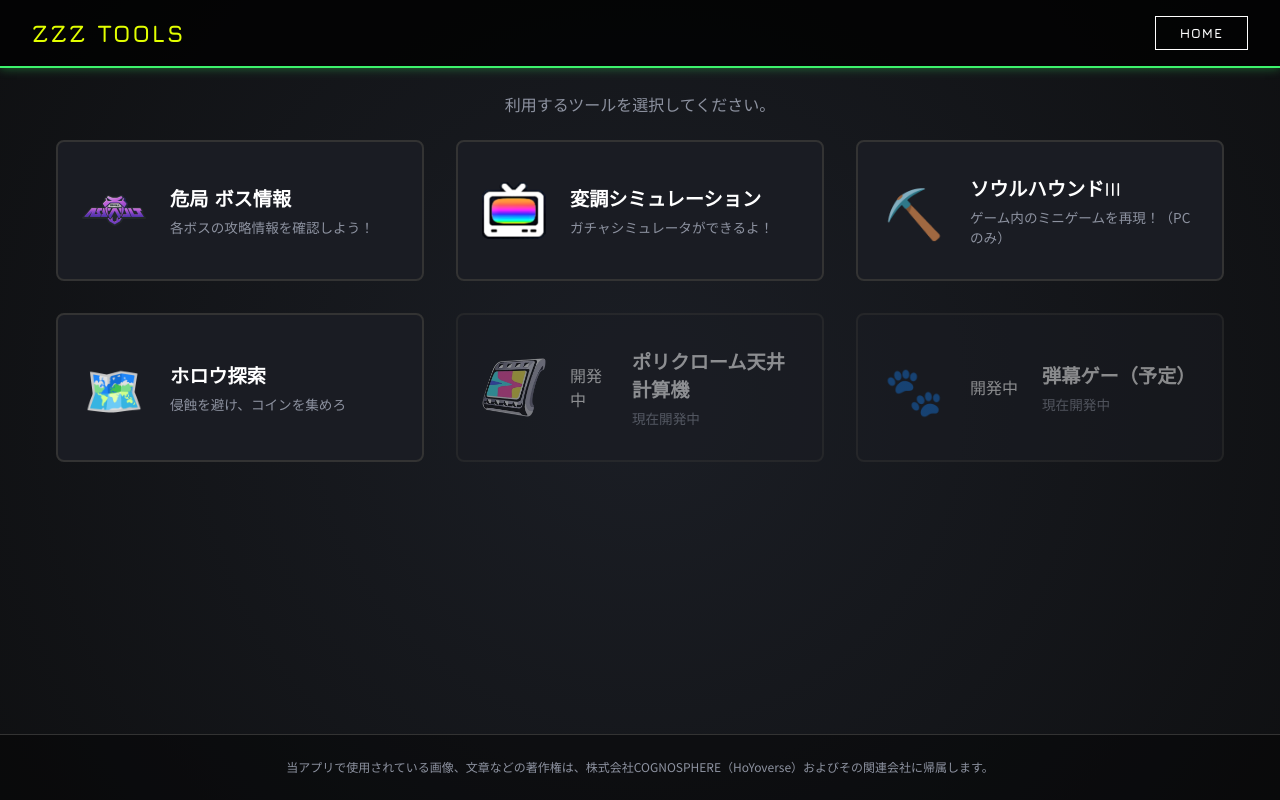
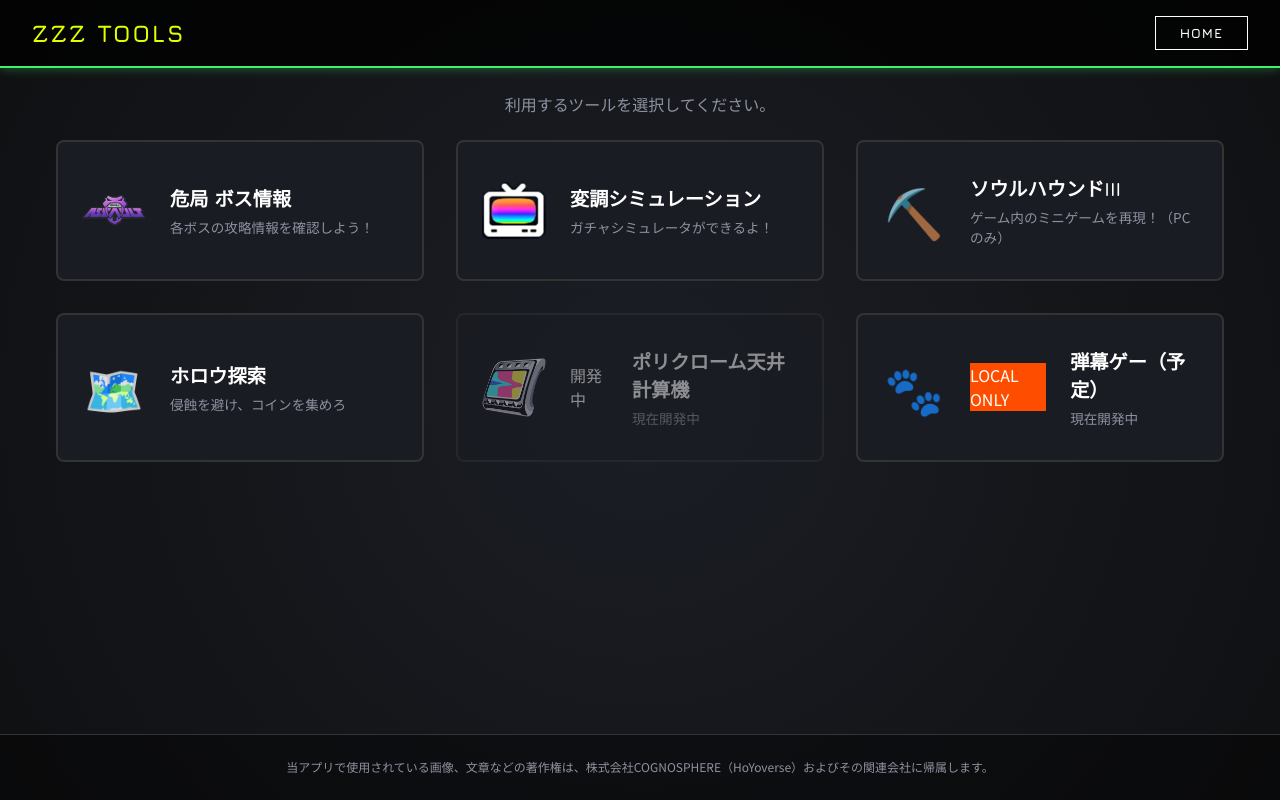
Before and after one commit to UranoYushiro0412/ZZZ-WebApp, a website built with Vite: page index.html in a window 1280 px wide. Built offline with nearby package versions, Linux system fonts and the light colour scheme.

Commit message:
Fix: Enable Coin Catcher card by adding data-target and strengthening isLocal check

```diff
--- a/index.html
+++ b/index.html
@@ -7,7 +7,7 @@
   <title>Zenless Zone Zero Tools</title>
   <link rel="stylesheet" href="./src/style.css">
   <link rel="stylesheet" href="./src/boss.css">
-  <!-- Build: 2026-04-05_21:35_LocalUnlock -->
+  <!-- Build: 2026-04-05_21:40_LocalFix -->
 </head>
 
 <body>
@@ -79,7 +79,7 @@
         </div>
 
         <!-- ミニゲームB: コインキャッチャー -->
-        <div class="menu-card disabled">
+        <div class="menu-card disabled" data-target="view-game-coin">
           <div class="card-icon">🐾</div>
           <div class="status-tag">開発中</div>
           <div class="card-content">
```
